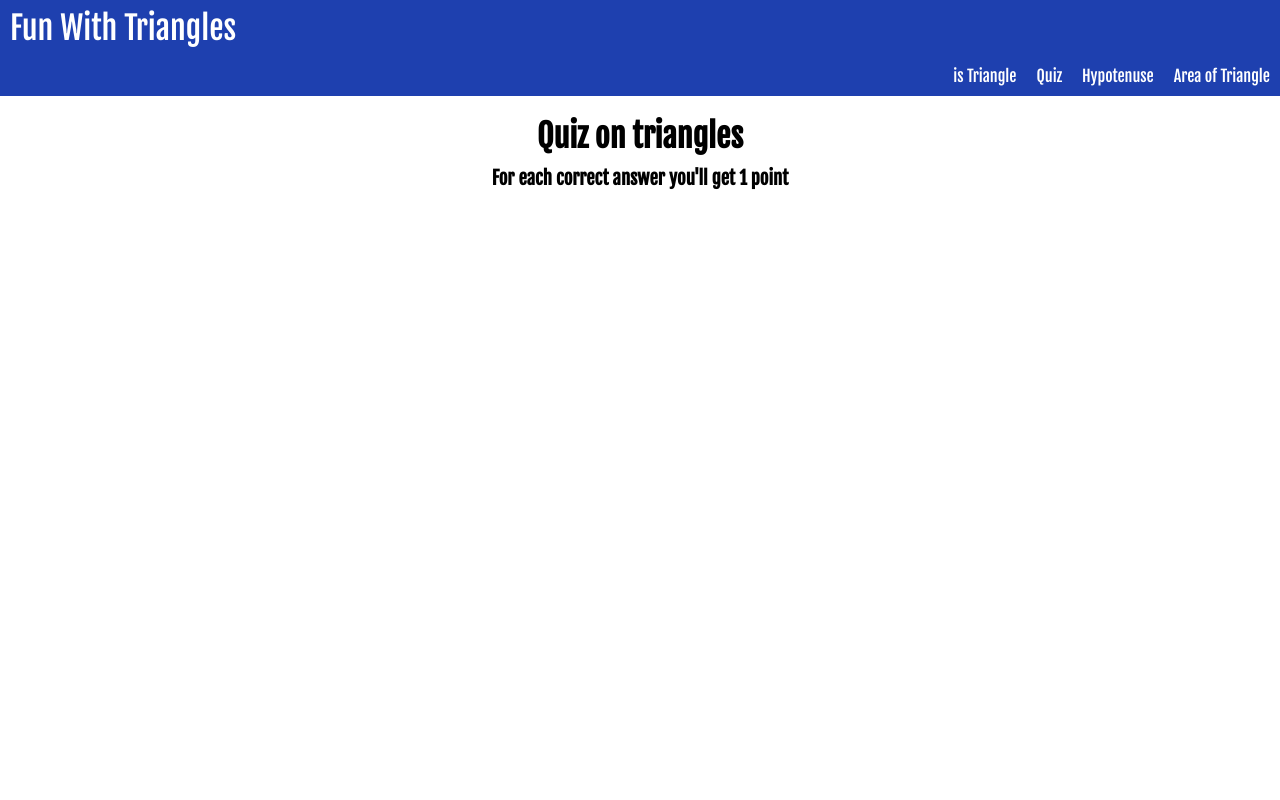
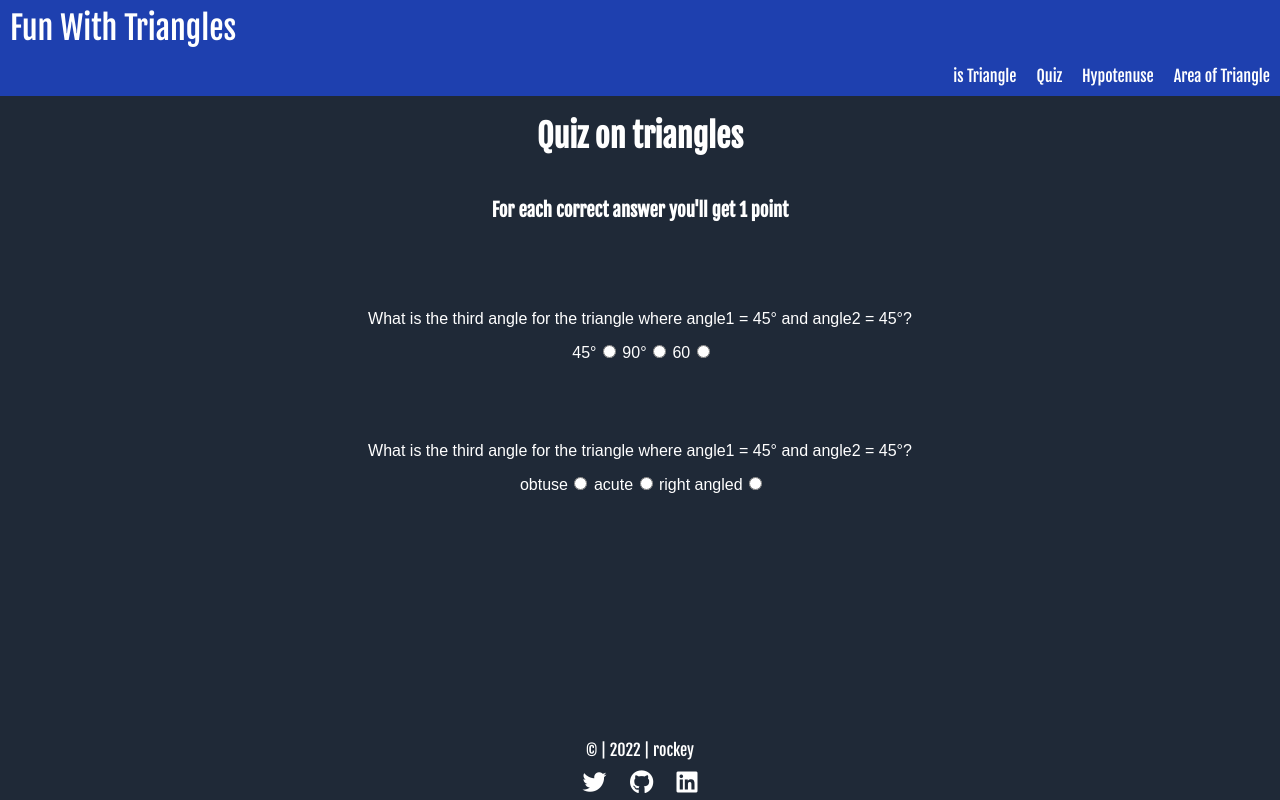
Before and after one commit to ncrptd/mark-twelve-fun-with-triangles, a plain HTML site: page quiz.html in a window 1280 px wide. Drawn offline with Linux system fonts and the light colour scheme.

Commit message:
initial changes

```diff
--- a/quiz.html
+++ b/quiz.html
@@ -20,8 +20,41 @@
     <div class="container">
       <h1>Quiz on triangles</h1>
       <h3>For each correct answer you'll get 1 point</h3>
+      <form class="quiz-form">
+        <div class="question-container">
+          <p>What is the third angle for the triangle where angle1 = 45° and angle2 = 45°?</p>
+          <label>45°</label>
+          <input type="radio" name="question-1" value="45°">
+          <label>90°</label>
+          <input type="radio" name="question-1" value="90°">
+          <label>60</label>
+          <input type="radio" name="question-1" value="60°">
+        </div>
+        <div class="question-container">
+          <p>What is the third angle for the triangle where angle1 = 45° and angle2 = 45°?</p>
+          <label>obtuse</label>
+          <input type="radio" name="question-2" value="obtuse">
+          <label>acute</label>
+          <input type="radio" name="question-2" value="acute">
+          <label>right angled</label>
+          <input type="radio" name="question-2" value="right angled">
+        </div>
+      </form>
+      <div class="output"></div>
+      <footer>
+        <p>
+          © | 2022 |
+          <span
+            ><a href="https://mark-four-portfolio-website.netlify.app/" target="_blank"
+              >rockey</span>
+        </p>
+        <a href="https://twitter.com/" target="_blank"><i class="fa-brands fa-twitter"></i></a
+          ></a>
+        <a href="https://github.com/" target="_blank"><i class="fa-brands fa-github"></i></a>
+        <a href="https://github.com/" target="_blank"><i class="fa-brands fa-linkedin"></i></a>
+      </footer>
     </div>
-    <script src="app.js"></script>
+    <script src="quiz.js"></script>
     <script
       src="https://kit.fontawesome.com/96b09504a4.js"
       crossorigin="anonymous"
--- /dev/null
+++ b/quiz.js
@@ -0,0 +1 @@
+let form = document.querySelector(".quiz-form");
--- a/style.css
+++ b/style.css
@@ -5,6 +5,10 @@
 }
 body {
   font-family: "Fjalla One", sans-serif;
+  background-color: #1f2937;
+  color: white;
+  height: 100vh;
+  width: 100vw;
 }
 
 .container {
@@ -17,13 +21,17 @@ body {
 }
 header {
   background-color: #1e40af;
-  height: 10%;
   color: white;
 }
 header h1 {
   padding: 0.5rem 10px;
   font-weight: 400;
 }
+
+h3 {
+  padding-top: 2rem;
+}
+
 header nav {
   display: flex;
   align-items: flex-end;
@@ -63,23 +71,37 @@ label {
 }
 .output-el {
   margin-top: 1rem;
-  font-size: 1.7rem;
+  font-size: 1.2rem;
   font-family: system-ui, -apple-system, BlinkMacSystemFont, "Segoe UI", Roboto,
     Oxygen, Ubuntu, Cantarell, "Open Sans", "Helvetica Neue", sans-serif;
+}
+/* quiz  */
+.quiz-form {
+  font-family: Arial, Helvetica, sans-serif;
+  margin-top: 40px;
+}
+.question-container {
+  padding: 2rem;
+}
+.question-container p {
+  padding: 1rem;
+}
+.question-container label {
+  padding: 2px;
+  font-weight: 200;
 }
 
 footer {
   position: fixed;
-  bottom: 10px;
+  bottom: 5px;
 }
 footer a {
   text-decoration: none;
-  color: #333;
+  color: white;
 }
 footer .fa-brands {
   cursor: pointer;
   text-decoration: none;
-  color: #333;
   font-size: 1.5rem;
   padding: 10px 10px 0 10px;
 }
```
Also changed, not shown: index.html (+1 -1 lines), isTriangle.js (renamed from app.js).
